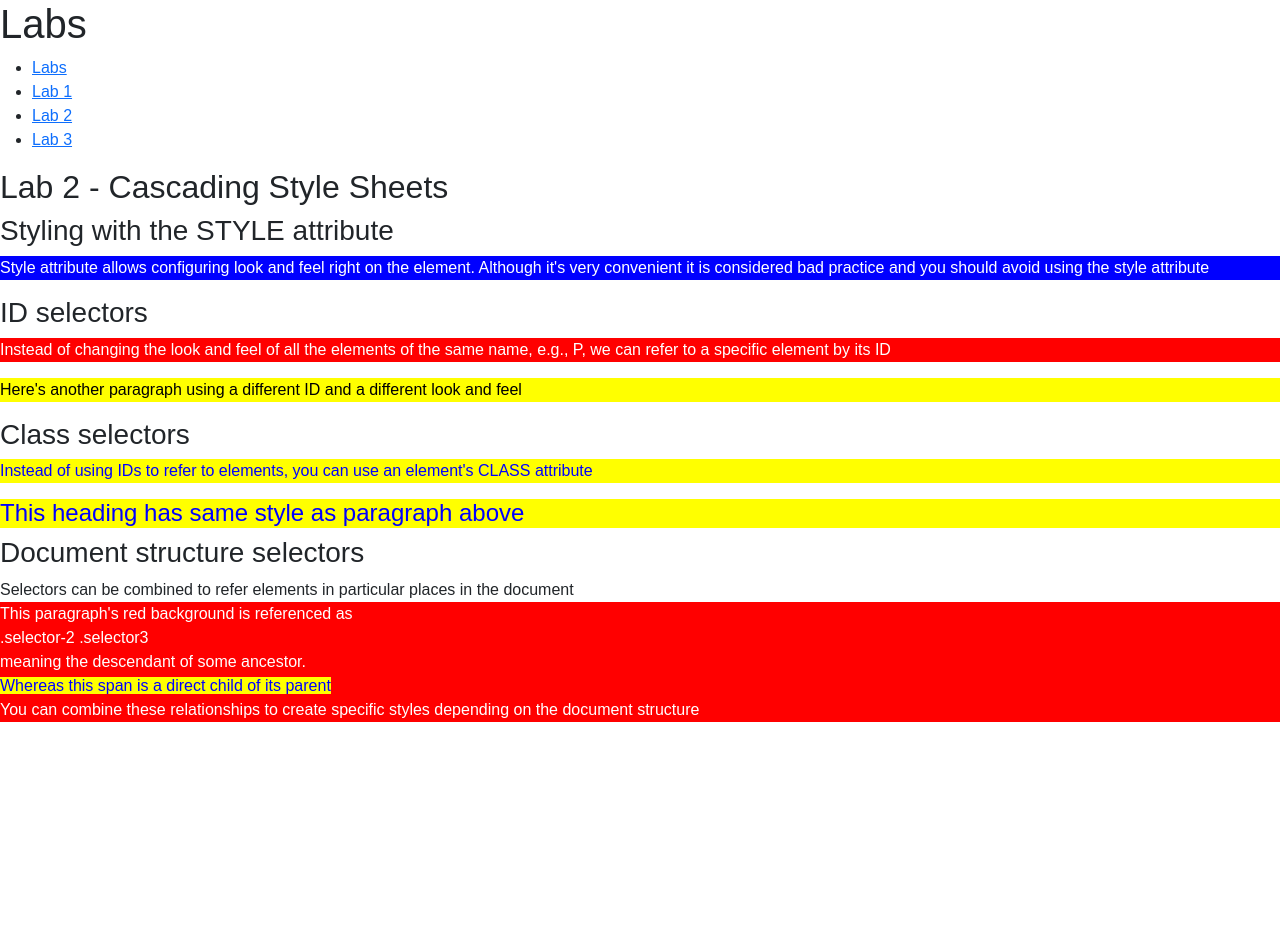
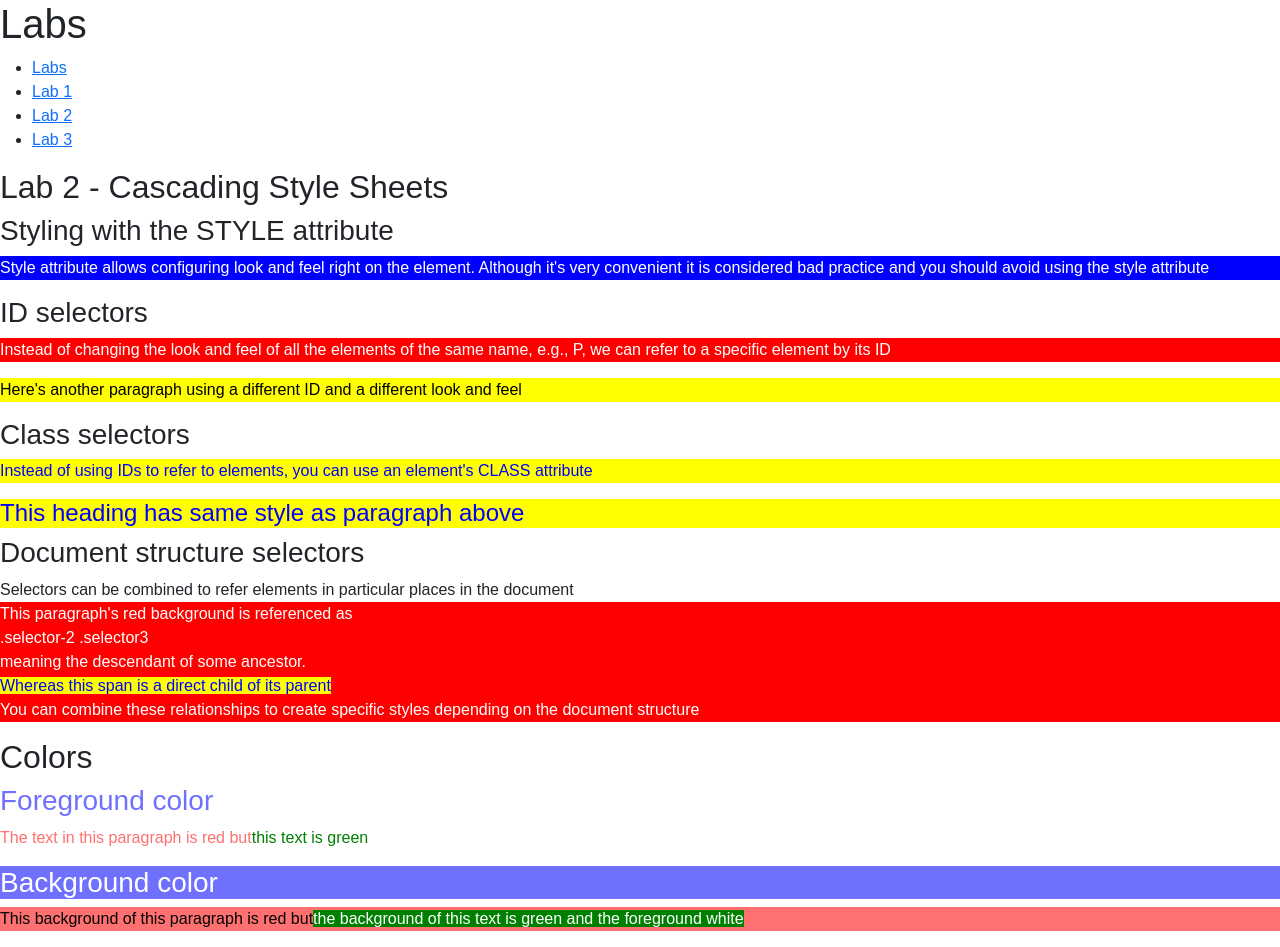
Before and after one commit to Tommytian993/coursework-cs4530, a React (Create React App) app: page /#/Labs/Lab2 in a window 1280 px wide. Before the commit the page ends 800 px from the top, so only its background shows below. Built offline with nearby package versions, Linux system fonts and the light colour scheme.

Commit message:
feat(lab2): add foreground and background color components

```diff
--- /dev/null
+++ b/src/Labs/Lab2/BackgroundColors.tsx
@@ -0,0 +1,13 @@
+export default function BackgroundColors() {
+  return (
+    <div id="wd-css-background-colors">
+      <h3 className="wd-bg-color-blue wd-fg-color-white">Background color</h3>
+      <p className="wd-bg-color-red wd-fg-color-black">
+        This background of this paragraph is red but
+        <span className="wd-bg-color-green wd-fg-color-white">
+          the background of this text is green and the foreground white
+        </span>
+      </p>
+    </div>
+  );
+}
--- /dev/null
+++ b/src/Labs/Lab2/ForegroundColors.tsx
@@ -0,0 +1,12 @@
+export default function ForegroundColors() {
+  return (
+    <div id="wd-css-colors">
+      <h2>Colors</h2>
+      <h3 className="wd-fg-color-blue">Foreground color</h3>
+      <p className="wd-fg-color-red">
+        The text in this paragraph is red but
+        <span className="wd-fg-color-green">this text is green</span>
+      </p>
+    </div>
+  );
+}
--- a/src/Labs/Lab2/index.css
+++ b/src/Labs/Lab2/index.css
@@ -10,14 +10,34 @@
   color: black;
 }
 .wd-class-selector {
- background-color: yellow;
- color: blue;
+  background-color: yellow;
+  color: blue;
 }
 .wd-selector-1 .wd-selector-3 {
-   background-color: red;
-   color: white;
+  background-color: red;
+  color: white;
 }
 .wd-selector-2 > .wd-selector-3 > .wd-selector-4 {
    background-color: yellow;
    color: blue;
 }
+.wd-fg-color-black { color: black; }
+.wd-fg-color-white { color: white; }
+.wd-fg-color-blue { color: #7070ff; }
+.wd-fg-color-red { color: #ff7070; }
+.wd-fg-color-green { color: green; }
+.wd-bg-color-yellow {
+   background-color: #ffff07;
+}
+.wd-bg-color-blue {
+   background-color: #7070ff;
+}
+.wd-bg-color-red {
+   background-color: #ff7070;
+}
+.wd-bg-color-green {
+   background-color: green;
+}
+.wd-bg-color-gray {
+   background-color: lightgray;
+}
--- a/src/Labs/Lab2/index.tsx
+++ b/src/Labs/Lab2/index.tsx
@@ -1,4 +1,6 @@
 import "./index.css";
+import ForegroundColors from "./ForegroundColors";
+import BackgroundColors from "./BackgroundColors";
 export default function Lab2() {
   return (
     <div id="wd-lab2">
@@ -26,30 +28,35 @@
           Instead of using IDs to refer to elements, you can use an element's
           CLASS attribute
         </p>
-                <h4 className="wd-class-selector">
-This heading has same style as paragraph above
+        <h4 className="wd-class-selector">
+          This heading has same style as paragraph above
         </h4>
       </div>
       <div id="wd-css-document-structure">
         <div className="wd-selector-1">
           <h3>Document structure selectors</h3>
           <div className="wd-selector-2">
-            Selectors can be combined to refer elements in particular
-            places in the document
+            Selectors can be combined to refer elements in particular places in
+            the document
             <p className="wd-selector-3">
               This paragraph's red background is referenced as
               <br />
-              .selector-2 .selector3<br />
-              meaning the descendant of some ancestor.<br />
+              .selector-2 .selector3
+              <br />
+              meaning the descendant of some ancestor.
+              <br />
               <span className="wd-selector-4">
                 Whereas this span is a direct child of its parent
-              </span><br />
-                You can combine these relationships to create specific
-                styles depending on the document structure
+              </span>
+              <br />
+              You can combine these relationships to create specific styles
+              depending on the document structure
             </p>
           </div>
         </div>
       </div>
+      <ForegroundColors />
+      <BackgroundColors />
     </div>
   );
 }
```
